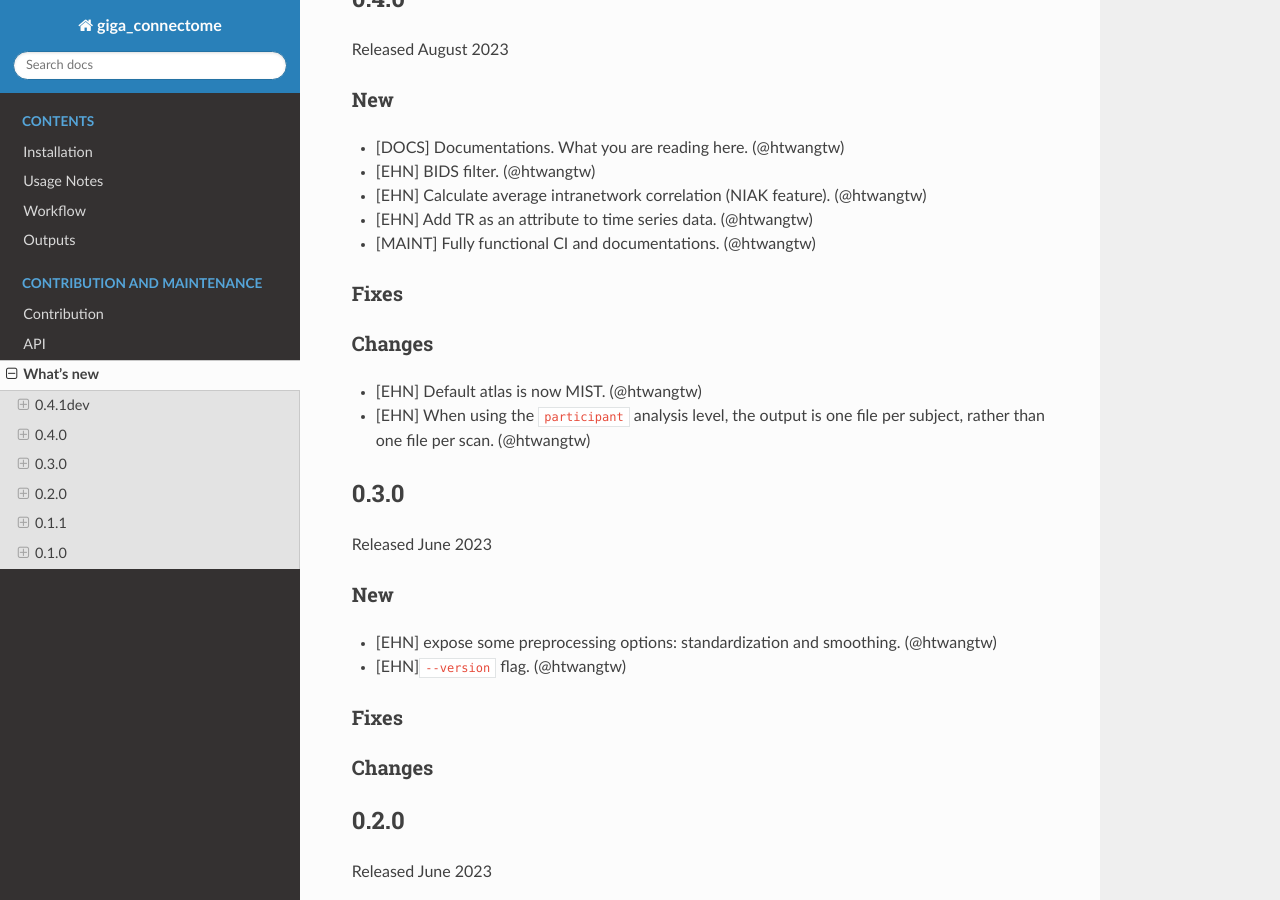
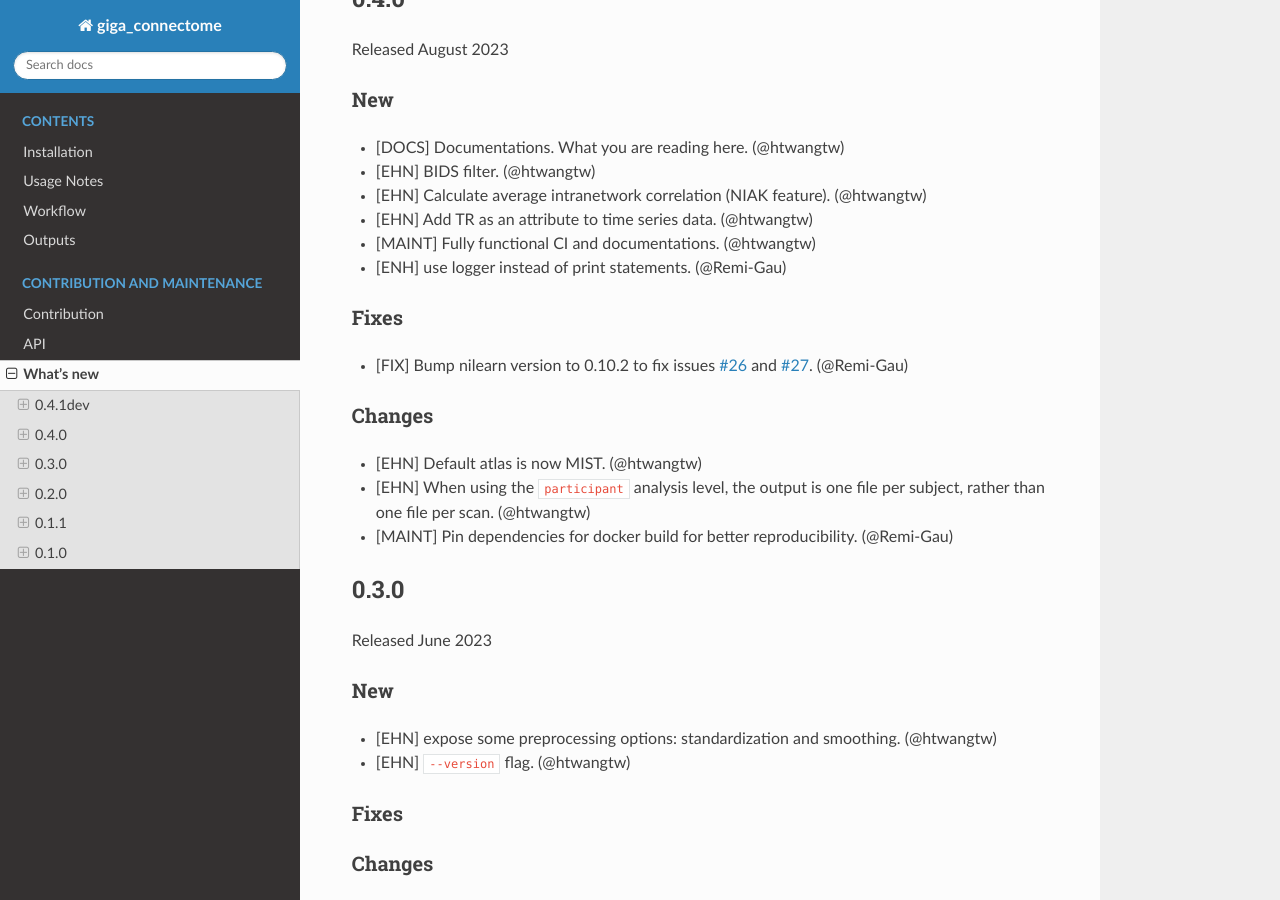
Before and after one commit to bids-apps/giga_connectome, a Sphinx documentation site: the page built from docs/source/changes.md, in a window 1280 px wide and 900 px high, scrolled down 480 px. Built offline with Sphinx 7.4.7 and the Read the Docs theme 2.0.0, drawn with Linux system fonts in a browser that asks for light colours; the version number could not be read and is left out.

Commit message:
update changelog

```diff
--- a/docs/source/changes.md
+++ b/docs/source/changes.md
@@ -23,13 +23,17 @@ Released August 2023
 - [EHN] Calculate average intranetwork correlation (NIAK feature). (@htwangtw)
 - [EHN] Add TR as an attribute to time series data. (@htwangtw)
 - [MAINT] Fully functional CI and documentations. (@htwangtw)
+- [ENH] use logger instead of print statements. (@Remi-Gau)
 
 ### Fixes
+
+- [FIX] Bump nilearn version to 0.10.2 to fix issues [#26](https://github.com/SIMEXP/giga_connectome/issues/26) and [#27](https://github.com/SIMEXP/giga_connectome/issues/27). (@Remi-Gau)
 
 ### Changes
 
 - [EHN] Default atlas is now MIST. (@htwangtw)
 - [EHN] When using the `participant` analysis level, the output is one file per subject, rather than one file per scan. (@htwangtw)
+- [MAINT] Pin dependencies for docker build for better reproducibility. (@Remi-Gau)
 
 ## 0.3.0
 
@@ -38,7 +42,7 @@ Released June 2023
 ### New
 
 - [EHN] expose some preprocessing options: standardization and smoothing. (@htwangtw)
-- [EHN]`--version` flag. (@htwangtw)
+- [EHN] `--version` flag. (@htwangtw)
 
 ### Fixes
 
```
